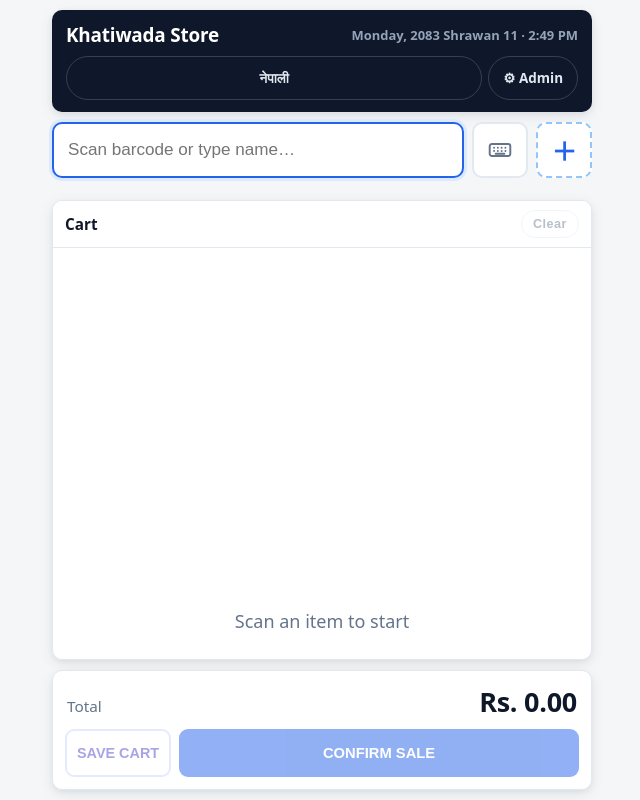
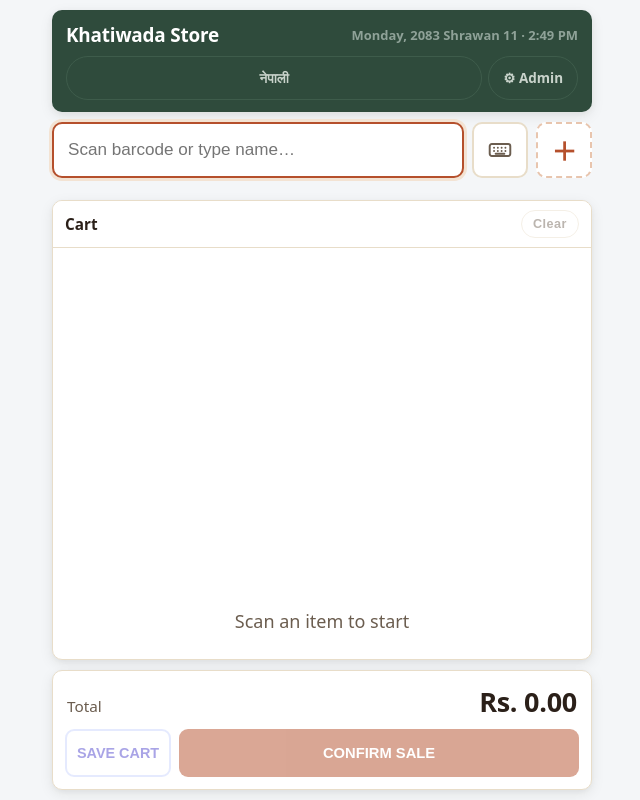
Before and after one commit to utsavkth/khatiwada-zebra-pos, a Flask app: page / in a window 1280 px wide. Shown: the whole page, without its empty margins (318-958 px from the left). Run offline with Flask 3, Linux system fonts and the light colour scheme; data comes from the database, SQL or seed files in the repository; data that the repository does not hold is empty; some libraries are stand-ins or nearby versions.

Commit message:
Match the customer portal's palette to the landing page
Same palette change as nepal-pos (see that repo's matching commit for
the full reasoning): cream/terracotta/green instead of slate/blue/emerald
across the cashier, admin panel, and the Zebra handheld's own zebra.css.

The handheld's blue "Signal" primary colour was a deliberate, separate
design decision from an earlier 2026-07 handoff -- explicitly reconsidered
with the user (shown a live before/after) rather than overridden silently.
Confirmed: fold it into the same terracotta palette too, for consistency
across every device this codebase runs on.

Preserved, not touched: category quick-tap colour coding (decision 17),
admin product-list category badges, and the weighed-item variety-list's
green success family (was already thematically green, unrelated to the
old blue/slate scheme being replaced).

Verified live in the Browser pane (cashier + Zebra handheld view), no
console errors. Full test suite still green (244/244).

Isolated branch, not main -- nothing reaches the Pi or any real
deployment until this is explicitly merged.

Co-Authored-By: Claude Sonnet 5 <noreply@anthropic.com>

```diff
--- a/static/style.css
+++ b/static/style.css
@@ -5,30 +5,38 @@
 * { box-sizing: border-box; margin: 0; padding: 0; -webkit-tap-highlight-color: transparent; }
 
 :root {
+  /* Palette matched to the pos-saas-landing marketing site for brand
+     consistency (2026-07-27) -- cream/terracotta/green instead of the
+     previous slate/blue/green scheme. --success is a new, separate
+     variable so the scan/checkout buttons and the weighed-category tiles
+     keep their green regardless of what --brand is (type-colour coding
+     stays: weighed=green, LPG=orange, pinned=indigo -- decision 17). */
   --panel: #ffffff;
-  --ink: #0f172a;          /* slate-900 */
-  --header: #0f172a;       /* dark app header (redesign) */
-  --muted: #64748b;        /* slate-500 */
-  --accent: #2563eb;       /* blue-600 */
-  --accent-dark: #1d4ed8;  /* blue-700 */
-  --accent-soft: #eff6ff;  /* blue-50 */
-  --brand: #16a34a;        /* green-600 — primary action colour (redesign) */
-  --brand-dark: #15803d;   /* green-700 */
-  --brand-soft: #f0fdf4;   /* green-50 */
-  --green: #059669;        /* emerald-600 */
-  --green-dark: #047857;   /* emerald-700 */
-  --green-soft: #ecfdf5;   /* emerald-50 */
-  --red: #dc2626;          /* red-600 */
-  --red-soft: #fef2f2;     /* red-50 */
-  --amber: #ea580c;        /* orange-600 */
-  --amber-dark: #c2410c;   /* orange-700 */
-  --border: #e2e8f0;       /* slate-200 */
+  --ink: #2B2019;          /* landing ink */
+  --header: #2F4B3C;       /* landing green -- dark app header */
+  --muted: #6B5D4F;        /* landing brown */
+  --accent: #B5502C;       /* landing terracotta */
+  --accent-dark: #954025;  /* landing terracotta-dark */
+  --accent-soft: #F3E3D3;  /* landing cream-2 */
+  --brand: #B5502C;        /* landing terracotta -- primary action colour */
+  --brand-dark: #954025;
+  --brand-soft: #F3E3D3;
+  --success: #22c55e;      /* kept as-is: dedicated confirm/success green */
+  --success-dark: #15803d;
+  --green: #3E5C4B;        /* landing green-light -- secondary green text (prices) */
+  --green-dark: #2F4B3C;   /* landing green */
+  --green-soft: #E4EAE5;   /* landing green-mist */
+  --red: #dc2626;          /* unchanged: danger/destructive signal */
+  --red-soft: #fef2f2;
+  --amber: #ea580c;        /* unchanged: warning/caution signal */
+  --amber-dark: #c2410c;
+  --border: #E8DDC9;       /* landing tan-border */
   --radius: 14px;
   --radius-sm: 10px;
   --touch: 56px; /* minimum touch target */
-  --shadow-sm: 0 1px 2px rgba(15,23,42,.06), 0 1px 3px rgba(15,23,42,.08);
-  --shadow-md: 0 4px 14px rgba(15,23,42,.08), 0 2px 6px rgba(15,23,42,.05);
-  --shadow-lg: 0 18px 45px rgba(15,23,42,.28);
+  --shadow-sm: 0 1px 2px rgba(43,32,25,.06), 0 1px 3px rgba(43,32,25,.08);
+  --shadow-md: 0 4px 14px rgba(43,32,25,.08), 0 2px 6px rgba(43,32,25,.05);
+  --shadow-lg: 0 18px 45px rgba(43,32,25,.28);
 }
 
 html, body {
@@ -113,10 +121,10 @@ html, body {
   gap: 6px;
   min-height: 40px;
   padding: 0 16px;
-  border: 1px solid #334155;
+  border: 1px solid #3E5C4B; /* landing green-light, was cool slate */
   border-radius: 999px;
   background: transparent;
-  color: #e2e8f0;
+  color: #C9D3CB; /* landing's text-on-dark-green tone, was cool slate */
   font-weight: 700;
   font-size: 0.95rem;
   text-decoration: none;
@@ -394,10 +402,10 @@ html, body {
 }
 .bill-total-row strong { font-size: 1.9rem; color: var(--ink); letter-spacing: -0.02em; }
 .btn-new-sale {
-  background: linear-gradient(180deg, #22c55e, var(--brand-dark));
+  background: linear-gradient(180deg, var(--success), var(--success-dark));
   font-size: 1.3rem;
   min-height: 66px;
-  box-shadow: 0 4px 12px rgba(22,163,74,.25);
+  box-shadow: 0 4px 12px rgba(181,80,44,.25);
 }
 
 /* ---- Modals ---- */
--- a/static/zebra.css
+++ b/static/zebra.css
@@ -10,11 +10,16 @@
    --brand/--accent tokens (which the admin portal and the future Chromebook
    register view keep using as-is — see the handoff's implementation note 1). */
 :root {
-  --z-primary: #2563eb;        /* blue-600 — handheld primary action colour */
-  --z-primary-dark: #1d4ed8;   /* blue-700 */
-  --z-primary-soft: #eff6ff;   /* blue-50 — readouts, icon-button backgrounds */
-  --z-primary-border: #bfdbfe; /* blue-200 */
-  --z-focus-ring: #dbeafe;     /* blue-100 — wedge input / field focus ring */
+  /* Repointed to the pos-saas-landing/style.css terracotta palette
+     (2026-07-27) for full brand consistency across every device --
+     previously a deliberately separate blue "Signal" direction from the
+     2026-07 design handoff, explicitly reconsidered and confirmed by the
+     user rather than overridden silently. */
+  --z-primary: #B5502C;        /* landing terracotta -- handheld primary action colour */
+  --z-primary-dark: #954025;
+  --z-primary-soft: #F3E3D3;   /* landing cream-2 -- readouts, icon-button backgrounds */
+  --z-primary-border: #E8C5AE;
+  --z-focus-ring: #F3E3D3;     /* wedge input / field focus ring */
   --radius: 10px;              /* tightened from the shared 14px for density */
   --radius-sm: 8px;
 }
@@ -88,7 +93,7 @@
 .z-datetime {
   font-size: 0.72rem;
   font-weight: 600;
-  color: #94a3b8;
+  color: #8FA298; /* landing's muted-text-on-dark-green tone, was cool slate */
   white-space: nowrap;
   min-width: 0;
   overflow: hidden;
@@ -136,7 +141,7 @@
   width: var(--touch);
   height: var(--touch);
   flex-shrink: 0;
-  border: 2px dashed #93c5fd;
+  border: 2px dashed var(--z-primary-border);
   border-radius: var(--radius);
   background: var(--panel);
   color: var(--z-primary);
@@ -410,7 +415,7 @@
 /* ---- Quick Add / Save-cart form fields ---- */
 
 .field { gap: 5px; }
-.field > span { font-size: 0.82rem; font-weight: 700; color: #334155; }
+.field > span { font-size: 0.82rem; font-weight: 700; color: var(--ink); }
 .field input, .field select {
   min-height: 48px;
   font-size: 0.95rem;
```
Also changed, not shown: other parts of static/style.css (+11 -11 lines), static/admin.css (+26 -20 lines).
